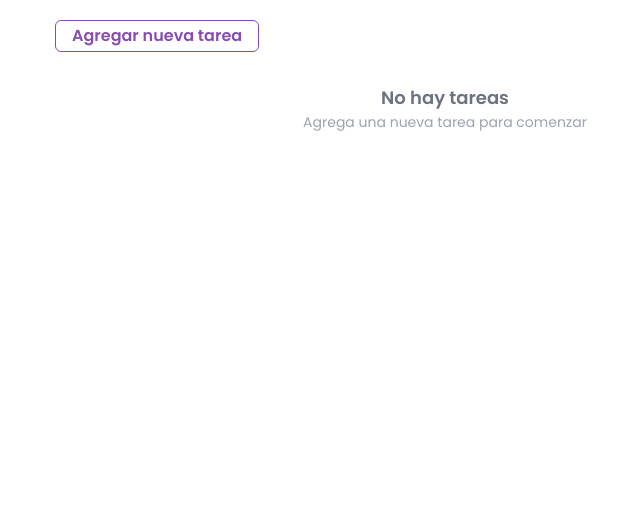
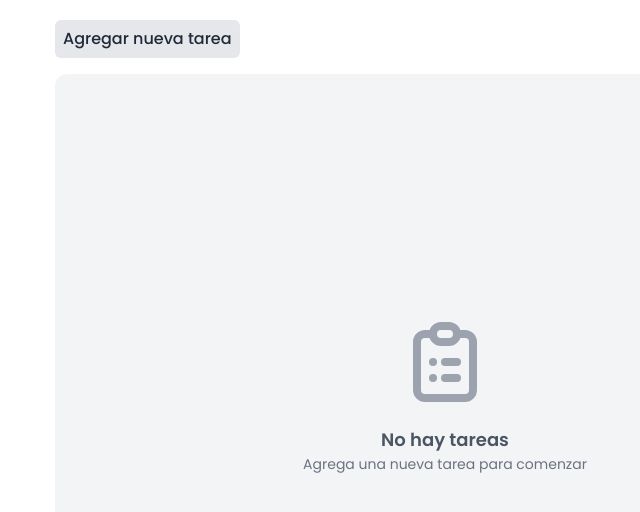
Before and after one commit to Francisco-Villanueva/todo-app, a React (Vite) app: page / in a window 1280 px wide. Shown: the top 512 px of the page, without its empty margins (195-835 px from the left). Built offline with nearby package versions, Linux system fonts and the light colour scheme.

Commit message:
refactor styling

```diff
--- a/package.json
+++ b/package.json
@@ -14,6 +14,7 @@
     "framer-motion": "^11.3.30",
     "react": "^18.3.1",
     "react-dom": "^18.3.1",
+    "react-icons": "^5.3.0",
     "react-redux": "^9.1.2"
   },
   "devDependencies": {
--- a/src/App.css
+++ b/src/App.css
@@ -2,13 +2,6 @@
   margin: 0;
   padding: 0;
 }
-.app{
-  background-color: #151962;
-  width: 100%;
-  height: 100%;
-}
-
-
 
 
 
@@ -16,70 +9,3 @@
   text-decoration: line-through;
   opacity: 50%;
 }
-
- input{
-  border: unset;
-  height: 20px;
-  padding: .5em 1em;
-  border-radius: 3px;
-  outline: none;
-}
-
-.add-todo-form{
-  display: flex ;
-  flex-direction: column;
-  gap: 8px;
-
-}
-
-
-
-.add-todo-form button{
-  width: 150px;
-  font-size: 12px;
-}
-
-.todo-list-container{
-  display: flex;
-  flex-direction:  column;
-  align-items: center;
-  gap: .5em;
-  height: 70vh;
-  padding-top: 1em;
-}
-
-.todolist{
-  display: flex;
-  flex-direction: column;
-  gap: 10px;
-  height: 100%;
-  width: 80%;
-  overflow-y: auto;
-}
-.todo-item{
-  padding: .5em 2em;
-  border-radius: 5px;
-  font-size: 18px;
-  cursor: pointer;
-  background-color: #161f27;
-  transition: all 0.2s;
-  color: #ececec;
-}
-.todo-title{
-  font-size: 20px;
-  font-weight: 400;
-
-}
-.todo-item{
-  font-size:.8em;
-  font-weight: 100;
-}
-.todo-item:hover{
-  background-color: #151962;
-}
-
-.filter-container{
-  display: flex;
-  justify-content: space-between;
-  font-weight: 500;
-}
--- a/src/App.jsx
+++ b/src/App.jsx
@@ -5,7 +5,7 @@ import FilterTodos from "./components/FilterTodos";
 import Loader from "./common/Loader";
 function App() {
   return (
-    <main className="">
+    <main className=" text-text">
       <AddTodo />
 
       <FilterTodos />
--- a/src/common/Button.jsx
+++ b/src/common/Button.jsx
@@ -2,37 +2,27 @@ import React from "react";
 export default function Button({
   children,
   onClick,
-  variant,
+  variant = "primary",
   disabled = false,
   className,
   type = "button",
 }) {
-  const primaryClass = "bg-primary text-white  hover:bg-primary/85";
-  const outlineClass =
-    "bg-transparent border border-solid border-primary text-primary font-semibold hover:bg-primary/10";
-  const destructiveClass =
-    "bg-red-600 text-white font-semibold hover:bg-red-700";
-
-  let variantClass;
-  switch (variant) {
-    case "outline":
-      variantClass = outlineClass;
-      break;
-    case "destructive":
-      variantClass = destructiveClass;
-      break;
-    default:
-      variantClass = primaryClass;
-  }
+  let variantClass = {
+    primary: "bg-primary text-white  hover:bg-primary/85",
+    secondary: "bg-gray-200 text-gray-800 hover:bg-gray-300 font-medium",
+    outline:
+      "bg-transparent border border-solid border-white text-white font-semibold hover:bg-primary/10",
+    destructive: "bg-red-700 text-white font-semibold hover:bg-red-700",
+  };
 
   return (
     <button
       type={type}
-      className={`${variantClass} ${className} px-4 transition-all duration-150 p-1 rounded-md`}
+      className={`${variantClass[variant]} ${className} text-center h-full p-2 rounded-md `}
       onClick={onClick}
       disabled={disabled}
     >
-      {children}
+      <>{children}</>
     </button>
   );
 }
--- a/src/components/AddTodo.jsx
+++ b/src/components/AddTodo.jsx
@@ -42,7 +42,7 @@ export default function AddTodo() {
   return (
     <div className="mb-4">
       <Button
-        variant={"outline"}
+        variant={"secondary"}
         onClick={() => setIsFormVisible(!isFormVisible)}
       >
         {isFormVisible ? "Cerrar formulario" : "Agregar nueva tarea"}
--- a/src/components/FilterTodos.jsx
+++ b/src/components/FilterTodos.jsx
@@ -6,7 +6,7 @@ export default function FilterTodos() {
   const { handleFilter, todos, inmmutableState } = useContext(TodosContext);
   return inmmutableState.length > 0 ? (
     <div className="flex items-center justify-between  py-2">
-      <div className="flex items-center gap-2">
+      <div className="flex items-center gap-2 text-black">
         <p> Filtros </p>
         <div className="size-6  text-xs bg-gray-200 border grid place-items-center rounded-full">
           <span> {todos.length} </span>
--- a/src/components/TodoItem.jsx
+++ b/src/components/TodoItem.jsx
@@ -2,44 +2,30 @@ import React, { useContext } from "react";
 import { TodosContext } from "../context/todos-provider";
 import Button from "../common/Button";
 import { formateTime } from "../utilities/format-date";
+import { FaTrash } from "react-icons/fa";
 
 export default function TodoItem({ task }) {
   const { handleTask, deleteTodo } = useContext(TodosContext);
 
   return (
     <div
-      className={`bg-bg-background p-2 px-4 rounded-xl space-y-1 ${
-        task.completed ? "task-done" : ""
+      className={`bg-bg-background   p-2 px-4 rounded-xl space-y-1 transition-all duration-300 ${
+        task.completed ? " line-through opacity-30" : ""
       } `}
     >
       <p className="font-semibold">{task.title}</p>
       <p className="font-light text-sm">{task.description}</p>
 
       <section className="flex items-center justify-between">
-        <div className="space-x-2">
-          <Button onClick={() => handleTask(task.title)}>
-            <p className="text-[13px] font-light">Marcar tarea</p>
+        <div className="flex items-center gap-2 text-xs">
+          <Button variant={"primary"} onClick={() => handleTask(task.title)}>
+            <p>Marcar tarea</p>
           </Button>
           <Button
             variant={"destructive"}
             onClick={() => deleteTodo(task.title)}
           >
-            <p className="text-[13px] font-light">
-              <svg
-                xmlns="http://www.w3.org/2000/svg"
-                className="h-4 w-4 inline-block mr-1"
-                fill="none"
-                viewBox="0 0 24 24"
-                stroke="currentColor"
-              >
-                <path
-                  strokeLinecap="round"
-                  strokeLinejoin="round"
-                  strokeWidth={2}
-                  d="M6 18L18 6M6 6l12 12"
-                />
-              </svg>
-            </p>
+            <FaTrash />
           </Button>
         </div>
         <p className="text-xs font-light">
--- a/src/components/TodoList.jsx
+++ b/src/components/TodoList.jsx
@@ -32,9 +32,23 @@ export default function TodoList() {
           </div>
         </>
       ) : (
-        <div className="flex flex-col items-center justify-center p-4">
-          <p className="text-lg font-semibold text-gray-500">No hay tareas</p>
-          <p className="text-sm text-gray-400">
+        <div className="flex flex-col items-center justify-center p-4 h-[80vh] bg-gray-100 rounded-xl">
+          <svg
+            className="w-24 h-24 mb-4 text-gray-400"
+            fill="none"
+            stroke="currentColor"
+            viewBox="0 0 24 24"
+            xmlns="http://www.w3.org/2000/svg"
+          >
+            <path
+              strokeLinecap="round"
+              strokeLinejoin="round"
+              strokeWidth={2}
+              d="M9 5H7a2 2 0 00-2 2v12a2 2 0 002 2h10a2 2 0 002-2V7a2 2 0 00-2-2h-2M9 5a2 2 0 002 2h2a2 2 0 002-2M9 5a2 2 0 012-2h2a2 2 0 012 2m-3 7h3m-3 4h3m-6-4h.01M9 16h.01"
+            />
+          </svg>
+          <p className="text-lg font-semibold text-gray-600">No hay tareas</p>
+          <p className="text-sm text-gray-500">
             Agrega una nueva tarea para comenzar
           </p>
         </div>
--- a/tailwind.config.js
+++ b/tailwind.config.js
@@ -7,9 +7,10 @@ export default {
   theme: {
     extend: {
       colors:{
-        primary: "#884cb1",
+        primary: "#52555d",
+        text: "#c2b9bf",
         bg:{
-          background:"#d4ceea"
+          background:"#000018"
         }
       },
       keyframes:{
```
Also changed, not shown: 1 other file (tests, documents, lock files or other folders).
